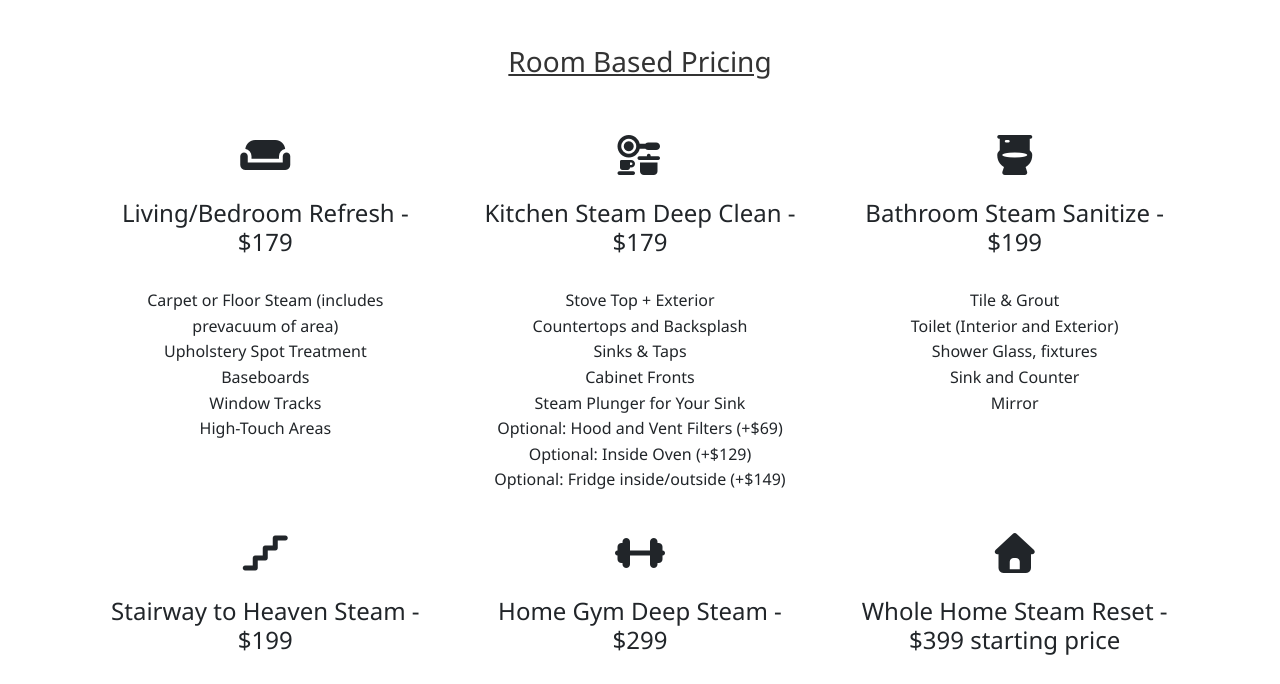
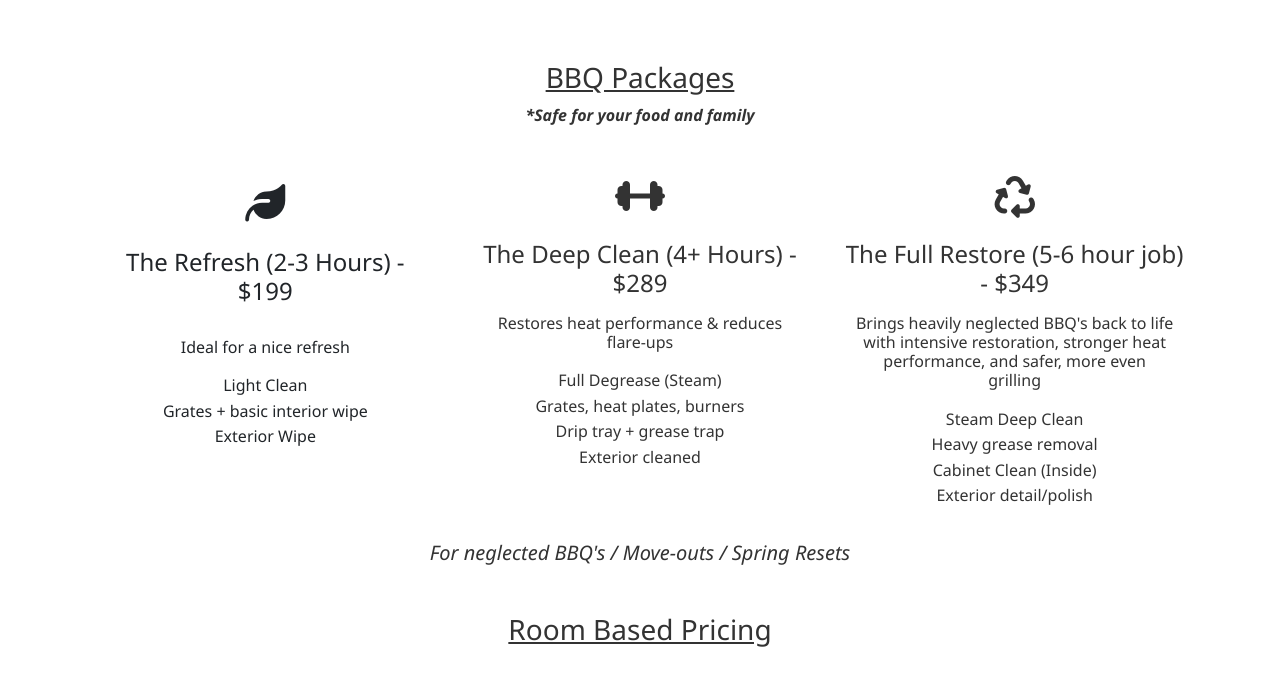
Before and after one commit to Ametherius/gizmossteamservices, a website with bundled scripts: page pricing.html in a window 1280 px wide. Shown: the part 850-1534 px from the top of the page. Built offline with nearby package versions, Linux system fonts and the light colour scheme.

Commit message:
Add bbq packages, add disclaimer

```diff
--- /dev/null
+++ b/data/bbqPackges.js
@@ -0,0 +1,35 @@
+export const bbqPackages = [
+  {
+    title: "The Refresh (2-3 Hours)",
+    icon: "fa-solid fa-leaf fs-1 mb-4",
+    style: "card bbq-card",
+    price: 199,
+    tagline: "Ideal for a nice refresh",
+    list: ["Light Clean", "Grates + basic interior wipe", "Exterior Wipe"],
+  },
+  {
+    title: "The Deep Clean (4+ Hours)",
+    icon: "fa-solid fa-dumbbell fs-1 mb-4",
+    tagline: "Restores heat performance & reduces flare-ups",
+    price: 289,
+    list: [
+      "Full Degrease (Steam)",
+      "Grates, heat plates, burners",
+      "Drip tray + grease trap",
+      "Exterior cleaned",
+    ],
+  },
+  {
+    title: "The Full Restore (5-6 hour job)",
+    icon: "fa-solid fa-recycle mb-4 fs-1",
+    tagline:
+      "Brings heavily neglected BBQ's back to life with intensive restoration, stronger heat performance, and safer, more even grilling",
+    price: 349,
+    list: [
+      "Steam Deep Clean",
+      "Heavy grease removal",
+      "Cabinet Clean (Inside)",
+      "Exterior detail/polish",
+    ],
+  },
+];
--- a/data/bundles.js
+++ b/data/bundles.js
@@ -2,6 +2,7 @@ export const launchBundles = [
   {
     title: "Pet Owner Bundle",
     icon: "fa-solid fa-paw mb-4 fs-1",
+    tagline: "",
     style: "card bundle-card",
     price: 199,
     list: [
@@ -13,6 +14,7 @@ export const launchBundles = [
   {
     title: "The Kitchen + Oven Combo",
     icon: "fa-solid fa-kitchen-set mb-4 fs-1",
+    tagline: "",
     style: "card bundle-card",
     price: 240,
     list: [
@@ -28,7 +30,8 @@ export const launchBundles = [
     title: "Move-Out/Move-In Special",
     icon: "fa-solid fa-box mb-4 fs-1",
     style: "card bundle-card",
-    price: '399 (based on 2 bedroom condo)',
+    tagline: "",
+    price: "399 (based on 2 bedroom condo)",
     list: ["Bathrooms", "Bedrooms", "Kitchen", "Living/Dining Room"],
   },
 ];
--- a/data/roomprices.js
+++ b/data/roomprices.js
@@ -3,6 +3,7 @@ export const roomPrices = [
     title: "Living/Bedroom Refresh",
     icon: "fa-solid fa-couch mb-4 fs-1",
     style: "card room-card",
+    tagline: "",
     price: 179,
     list: [
       "Carpet or Floor Steam (includes prevacuum of area)",
@@ -15,6 +16,7 @@ export const roomPrices = [
   {
     title: "Kitchen Steam Deep Clean",
     icon: "fa-solid fa-kitchen-set mb-4 fs-1",
+    tagline: "",
     style: "card room-card",
     price: 179,
     list: [
@@ -32,6 +34,7 @@ export const roomPrices = [
     title: "Bathroom Steam Sanitize",
     icon: "fa-solid fa-toilet mb-4 fs-1",
     style: "card room-card",
+    tagline: "",
     price: 199,
     list: [
       "Tile & Grout",
@@ -45,6 +48,7 @@ export const roomPrices = [
     title: "Stairway to Heaven Steam",
     icon: "fa-solid fa-stairs mb-4 fs-1",
     style: "card room-card",
+    tagline: "",
     price: 199,
     list: [
       "Vacuum and Steam of Stairs (Hardwood or Carpet)",
@@ -56,6 +60,7 @@ export const roomPrices = [
     title: "Home Gym Deep Steam",
     icon: "fa-solid fa-dumbbell mb-4 fs-1",
     style: "card room-card",
+    tagline: "",
     price: 299,
     list: [
       "All Equipment and High Touch Areas",
@@ -68,6 +73,7 @@ export const roomPrices = [
     title: "Whole Home Steam Reset",
     icon: "fa-solid fa-house mb-4 fs-1",
     style: "card room-card",
+    tagline: "",
     price: "399 starting price",
     list: [
       "Condo (1-2 Bed): $399",
--- a/data/specialty.js
+++ b/data/specialty.js
@@ -16,10 +16,6 @@ export const specialty = [
     price: "$129-$179",
   },
   {
-    service: "BBQ Degrease",
-    price: "$129-$189",
-  },
-  {
     service: "Window Tracks (Whole Home)",
     price: "$129-$199",
   },
--- a/pricing.html
+++ b/pricing.html
@@ -1,4 +1,4 @@
-<!DOCTYPE html>
+<!doctype html>
 <html lang="en">
   <head>
     <meta charset="UTF-8" />
@@ -93,7 +93,9 @@
     <div class="container-fluid text-center pricing-section">
       <div class="banner">
         <h6 class="text-center">
-          <span class="fw-bold text-center fs-4">Join Gizmo's Family Today!</span><br><br>
+          <span class="fw-bold text-center fs-4"
+            >Join Gizmo's Family Today!</span
+          ><br /><br />
           Get $30 off your first service, then earn $45 back for every referral!
         </h6>
       </div>
@@ -119,6 +121,23 @@
           </div>
         </div>
       </div>
+      <h3 class="mb-2 text-decoration-underline">BBQ Packages</h3>
+      <p class="fst-italic fw-bold">*Safe for your food and family</p>
+      <div class="bbq-cards row mt-5 mb-0">
+        <div class="card bbq-card">
+          <div class="card-header">
+            <h4 class="card-title"></h4>
+          </div>
+          <div class="card-body">
+            <ul class="list-unstyled">
+              <li></li>
+            </ul>
+          </div>
+        </div>
+      </div>
+      <h5 class="mb-5 fst-italic">
+        For neglected BBQ's / Move-outs / Spring Resets
+      </h5>
       <h3 class="mb-5 text-decoration-underline">Room Based Pricing</h3>
       <div class="room-cards row my-5">
         <div class="card room-card">
@@ -209,6 +228,7 @@
               Website built by
               <a href="https://krakenthekode.com">Kraken The Kode</a>
             </p>
+            <p>We are not associated with Valve or the Steam Gaming Platform</p>
           </div>
         </div>
         <hr />
--- a/script.js
+++ b/script.js
@@ -5,6 +5,7 @@ import { roomPrices } from "./data/roomprices.js";
 import { specialty } from "./data/specialty.js";
 import { addons } from "./data/addons.js";
 import { subs } from "./data/subs.js";
+import { bbqPackages } from "./data/bbqPackges.js";
 
 const navLinks = [
   {
@@ -312,6 +313,7 @@ const bundleContainer = document.querySelector(".bundle-cards");
 const roomContainer = document.querySelector(".room-cards");
 const specialtyrows = document.querySelector(".specialty-rows");
 const addOnRows = document.querySelector(".add-on-rows");
+const bbqContainer = document.querySelector(".bbq-cards");
 
 const displayPriceCards = function (container, array) {
   container.textContent = "";
@@ -325,6 +327,7 @@ const displayPriceCards = function (container, array) {
                 <h4 class="card-title">${arr.title} - $${arr.price}</h4>
               </div>
             <div class="card-body">
+                <h6 class="mb-3">${arr.tagline}</h6>
                 <ul class="list-unstyled">
                     ${list}
                 </ul>
@@ -360,6 +363,7 @@ const displaySubs = function (array) {
 displaySubs(subs);
 displayPriceCards(roomContainer, roomPrices);
 displayPriceCards(bundleContainer, launchBundles);
+displayPriceCards(bbqContainer, bbqPackages);
 
 const displayPriceTables = function (container, array) {
   array.forEach((arr) => {
```
Also changed, not shown: faq.html (+2 -1 lines), gallery.html (+2 -1 lines), index.html (+11 -5 lines), quote.html (+1 -0 lines), testimonials.html (+1 -0 lines), what-we-steam.html (+2 -1 lines), 1 other file.
